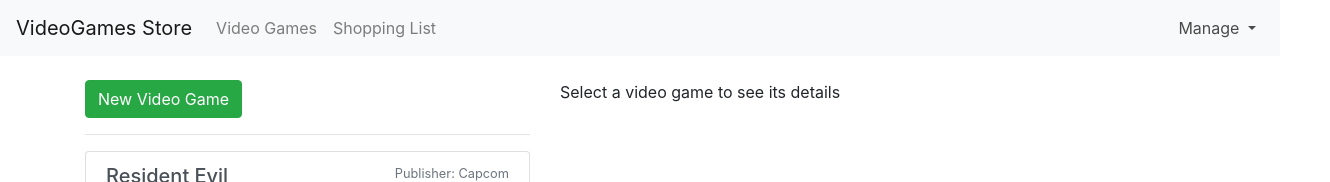
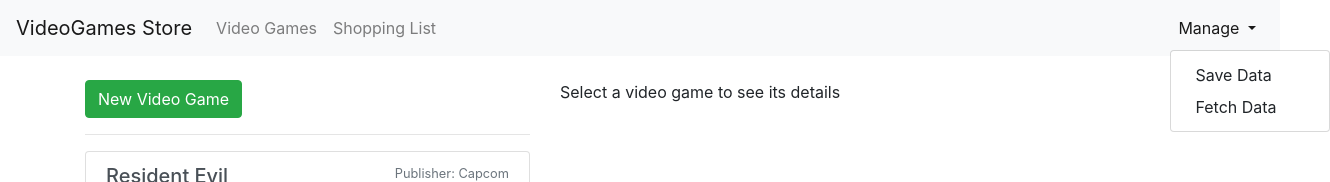
Before and after one commit to chrisdalamitras/VideoGamesStore, an Angular app: page / in a window 1280 px wide. Both pictures are taken after a click on the button "Manage". Shown: the top 182 px of the page, 1330 px wide, since content can reach past the window. Built offline with nearby package versions, Linux system fonts and the light colour scheme.

Commit message:
created a directive, fixed the navBar dropDown

```diff
--- a/src/app/app.module.ts
+++ b/src/app/app.module.ts
@@ -11,6 +11,7 @@ import { VideoGamesItemComponent } from './video-games/video-games-list/video-ga
 import { ShoppingListComponent } from './shopping-list/shopping-list.component';
 import { ShoppingEditComponent } from './shopping-list/shopping-edit/shopping-edit.component';
 import { HeaderComponent } from './header/header.component';
+import { DropdownDirective } from './shared/dropdown.directive';
 
 
 @NgModule({
@@ -22,7 +23,8 @@ import { HeaderComponent } from './header/header.component';
     VideoGamesItemComponent,
     ShoppingListComponent,
     ShoppingEditComponent,
-    HeaderComponent
+    HeaderComponent,
+    DropdownDirective
   ],
   imports: [
     BrowserModule,
--- a/src/app/header/header.component.html
+++ b/src/app/header/header.component.html
@@ -15,12 +15,12 @@
       </li>
     </ul>
     <ul class="navbar-nav">
-      <li class="nav-item dropdown">
+      <li class="nav-item dropdown" ngbDropdown placement="bottom-right">
         <a class="nav-link dropdown-toggle" href="#" id="navbarDropdown" role="button" data-toggle="dropdown" aria-haspopup="true"
-          aria-expanded="false">
+          aria-expanded="false" ngbDropdownToggle>
           Manage
         </a>
-        <div class="dropdown-menu" aria-labelledby="navbarDropdown">
+        <div class="dropdown-menu" aria-labelledby="navbarDropdown" ngbDropdownMenu>
           <a class="dropdown-item" href="#">Save Data</a>
           <a class="dropdown-item" href="#">Fetch Data</a>
         </div>
--- /dev/null
+++ b/src/app/shared/dropdown.directive.ts
@@ -0,0 +1,15 @@
+import { Directive, HostListener, HostBinding } from '@angular/core';
+
+@Directive({
+  selector: '[appDropdown]'
+})
+export class DropdownDirective {
+  @HostBinding('class.open') isOpen = false;
+
+  @HostListener('click') toogleOpen() {
+    this.isOpen = !this.isOpen;
+  }
+
+  constructor() { }
+
+}
```
